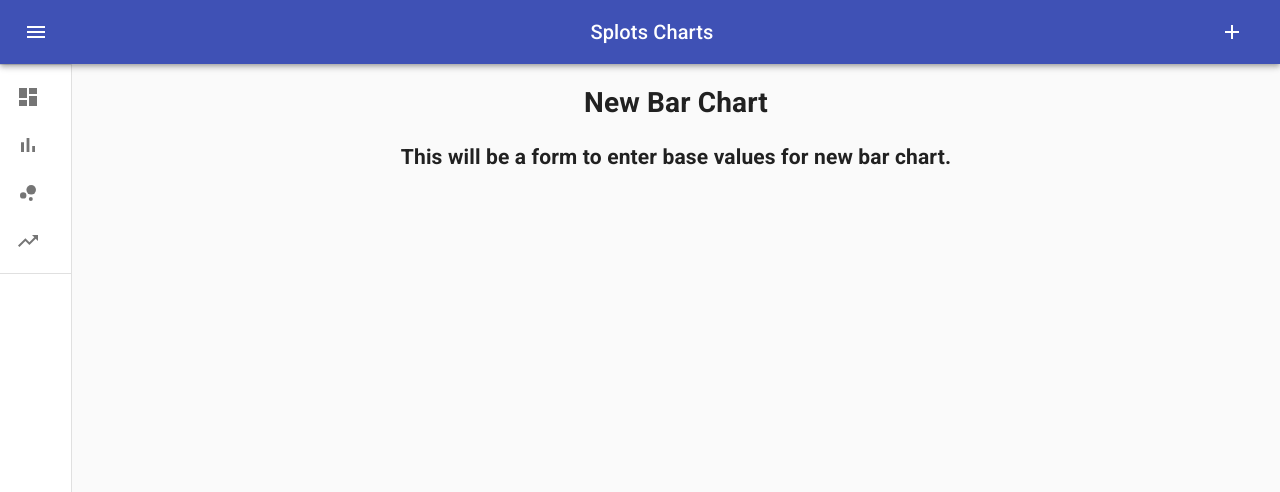
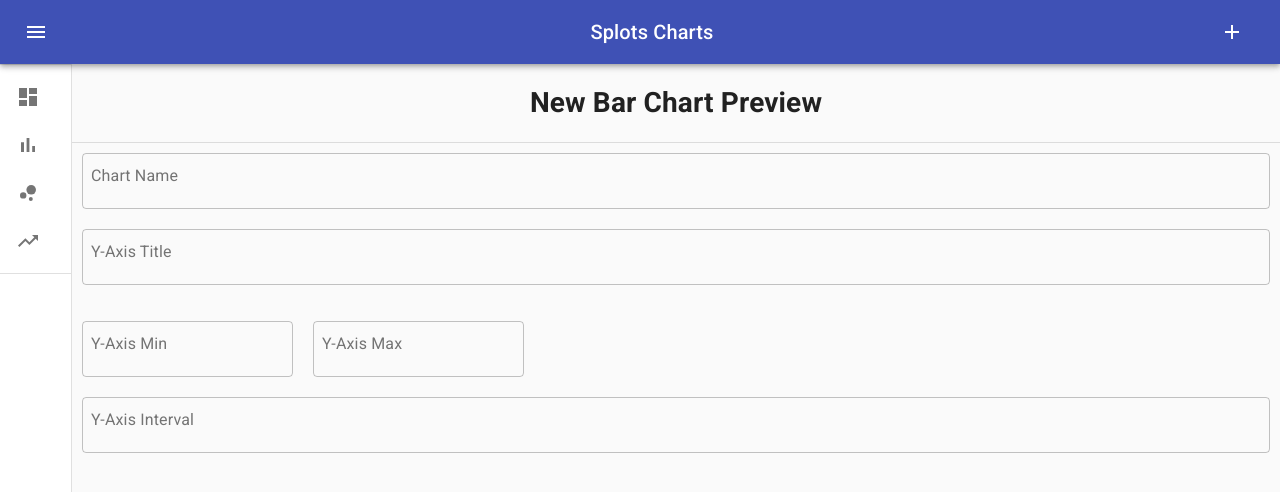
Before and after one commit to brodiebarton/splots-app, a React (Create React App) app: page /new-chart/bar in a window 1280 px wide. Shown: the top 492 px of the page. Built offline with nearby package versions, Linux system fonts and the light colour scheme.

Commit message:
Abandoning this branch

```diff
--- a/src/Components/AddButton.js
+++ b/src/Components/AddButton.js
@@ -18,7 +18,7 @@ const AddButton = () => {
   const { dispatch } = useContext(BarChartContext);
 
   const clickHandle = () => {
-    dispatch({ type: 'ADD_POINT', newValue: 10, newCategory: 'New Category' });
+    dispatch({ type: 'ADD_POINT', newValue: 1, newCategory: 'New Category' });
   };
 
   return (
--- a/src/Contexts/BarChartContext.js
+++ b/src/Contexts/BarChartContext.js
@@ -131,15 +131,16 @@ export const BarChartProvider = (props) => {
       text: 'My Chart',
     },
     xAxis: {
-      categories: ['Jan', 'Feb', 'Mar', 'Apr'],
+      categories: [],
+      // categories: ['Jan', 'Feb', 'Mar', 'Apr'],
     },
     yAxis: {
       title: {
         text: 'Values',
       },
       min: 0,
-      max: 300,
-      tickInterval: 10,
+      max: 10,
+      tickInterval: 1,
     },
     series: [
       {
@@ -149,7 +150,7 @@ export const BarChartProvider = (props) => {
           draggableY: true,
           dragPrecisionY: 0.5,
           dragMinY: 0,
-          dragMaxY: 300,
+          dragMaxY: 10,
         },
         point: {
           events: {
@@ -163,10 +164,10 @@ export const BarChartProvider = (props) => {
           },
         },
         data: [
-          { selected: false, y: 30 },
-          { selected: false, y: 70 },
-          { selected: false, y: 100 },
-          { selected: false, y: 200 },
+          // { selected: false, y: 30 },
+          // { selected: false, y: 70 },
+          // { selected: false, y: 100 },
+          // { selected: false, y: 200 },
         ],
       },
     ],
--- a/src/Views/BarChartView.js
+++ b/src/Views/BarChartView.js
@@ -349,6 +349,7 @@ class BarChartView extends React.Component {
                 <div className={classes.section}>
                   <TextField
                     id='chartName'
+                    type='text'
                     label='Chart Name'
                     placeholder='Enter Chart Name'
                     variant='outlined'
@@ -357,8 +358,9 @@ class BarChartView extends React.Component {
                   />
                   <TextField
                     id='yAxisTitle'
-                    label='Y Axis Title'
-                    placeholder='Enter Y Axis Title'
+                    type='text'
+                    label='Y-Axis Title'
+                    placeholder='Enter Y-Axis Title'
                     variant='outlined'
                     value={barChartOptions.yAxis.title.text}
                     onChange={this.yAxisTitleChange}
@@ -366,30 +368,30 @@ class BarChartView extends React.Component {
                   <div>
                     <TextField
                       id='chartYMin'
-                      label='Y Axis Min'
-                      placeholder='Enter Chart Name'
+                      type='number'
+                      label='Y-Axis Min'
+                      placeholder='Enter Y-Axis Min'
                       variant='outlined'
-                      type='number'
-                      value={barChartOptions.yAxis.min}
+                      value={barChartOptions.yAxis.min || ''}
                       onChange={this.yAxisRangeChange}
                     />
                     <TextField
                       id='chartYMax'
-                      label='Y Axis Max'
-                      placeholder='Enter Y Axis Max'
+                      type='number'
+                      label='Y-Axis Max'
+                      placeholder='Enter Y-Axis Max'
                       variant='outlined'
-                      type='number'
-                      value={barChartOptions.yAxis.max}
+                      value={barChartOptions.yAxis.max || ''}
                       onChange={this.yAxisRangeChange}
                     />
                   </div>
                   <TextField
                     id='chartYInterval'
-                    label='Y Axis Interval'
-                    placeholder='Enter Y Axis Interval'
+                    type='number'
+                    label='Y-Axis Interval'
+                    placeholder='Enter Y-Axis Interval'
                     variant='outlined'
-                    type='number'
-                    value={barChartOptions.yAxis.tickInterval}
+                    value={barChartOptions.yAxis.tickInterval || ''}
                     onChange={this.changeYTickHandler}
                   />
                   <AddButton />
@@ -400,8 +402,10 @@ class BarChartView extends React.Component {
                     <div className={classes.section}>
                       <TextField
                         id='pointCategoryInput'
+                        type='text'
                         label='Category'
-                        value={this.state.point.categoryName}
+                        placeholder='Enter Category Name'
+                        value={this.state.point.categoryName || ''}
                         variant='outlined'
                         onChange={this.chartPointChange}
                       />
--- a/src/Views/NewBarChart.js
+++ b/src/Views/NewBarChart.js
@@ -1,10 +1,116 @@
 import React from 'react';
+import Grid from '@material-ui/core/Grid';
+import Paper from '@material-ui/core/Paper';
+import TextField from '@material-ui/core/TextField';
+import Divider from '@material-ui/core/Divider';
+import { makeStyles } from '@material-ui/core/styles';
+import { BarChartContext } from '../Contexts/BarChartContext';
+import BarChart from '../Components/BarChart';
+import DeleteButton from '../Components/DeleteButton';
+import AddButton from '../Components/AddButton';
+import Highcharts from 'highcharts';
+import HighchartsReact from 'highcharts-react-official';
+
+const useStyles = makeStyles((theme) => ({
+  container: {
+    display: 'flex',
+    flexDirection: 'column',
+    width: '100%',
+    [theme.breakpoints.down('sm')]: {
+      flexDirection: 'column',
+    },
+    alignContent: 'center',
+  },
+  section: {
+    display: 'flex',
+    width: '100%',
+    marginTop: theme.spacing(2),
+    flexDirection: 'row',
+    alignItems: 'space-evenly',
+  },
+  paper: {
+    padding: theme.spacing(2),
+    display: 'flex',
+    overflow: 'auto',
+    flexDirection: 'column',
+    // flexGrow: 1,
+  },
+  chartControlForm: {
+    display: 'flex',
+    flexDirection: 'column',
+    justifyItems: 'space-around',
+    '& div': {
+      border: `5px solid transparent`,
+    },
+  },
+}));
 
 const NewBarChart = () => {
+  const classes = useStyles();
+
   return (
     <>
-      <h1>New Bar Chart</h1>
-      <h2>This will be a form to enter base values for new bar chart.</h2>
+      <div className={classes.container}>
+        <h1>New Bar Chart Preview</h1>
+        <HighchartsReact highcharts={Highcharts} />
+        <Divider />
+        <form
+          className={classes.chartControlForm}
+          onSubmit={(e) => {
+            e.preventDefault();
+          }}
+          noValidate
+          autoComplete='off'
+          aria-label='Chart Modification Form'>
+          <TextField
+            id='chartName'
+            type='text'
+            label='Chart Name'
+            placeholder='Enter Chart Name'
+            variant='outlined'
+            // value={}
+            // onChange={}
+          />
+          <TextField
+            id='yAxisTitle'
+            type='text'
+            label='Y-Axis Title'
+            placeholder='Enter Y-Axis Title'
+            variant='outlined'
+            // value={}
+            // onChange={}
+          />
+          <section className={classes.section}>
+            <TextField
+              id='chartYMin'
+              type='number'
+              label='Y-Axis Min'
+              placeholder='Enter Y-Axis Min'
+              variant='outlined'
+              // value={}
+              // onChange={}
+            />
+            <TextField
+              id='chartYMax'
+              type='number'
+              label='Y-Axis Max'
+              placeholder='Enter Y-Axis Max'
+              variant='outlined'
+              // value={}
+              // onChange={}
+            />
+          </section>
+          <TextField
+            id='chartYInterval'
+            type='number'
+            label='Y-Axis Interval'
+            placeholder='Enter Y-Axis Interval'
+            variant='outlined'
+            // value={}
+            // onChange={}
+          />
+        </form>
+      </div>
     </>
   );
 };
```
